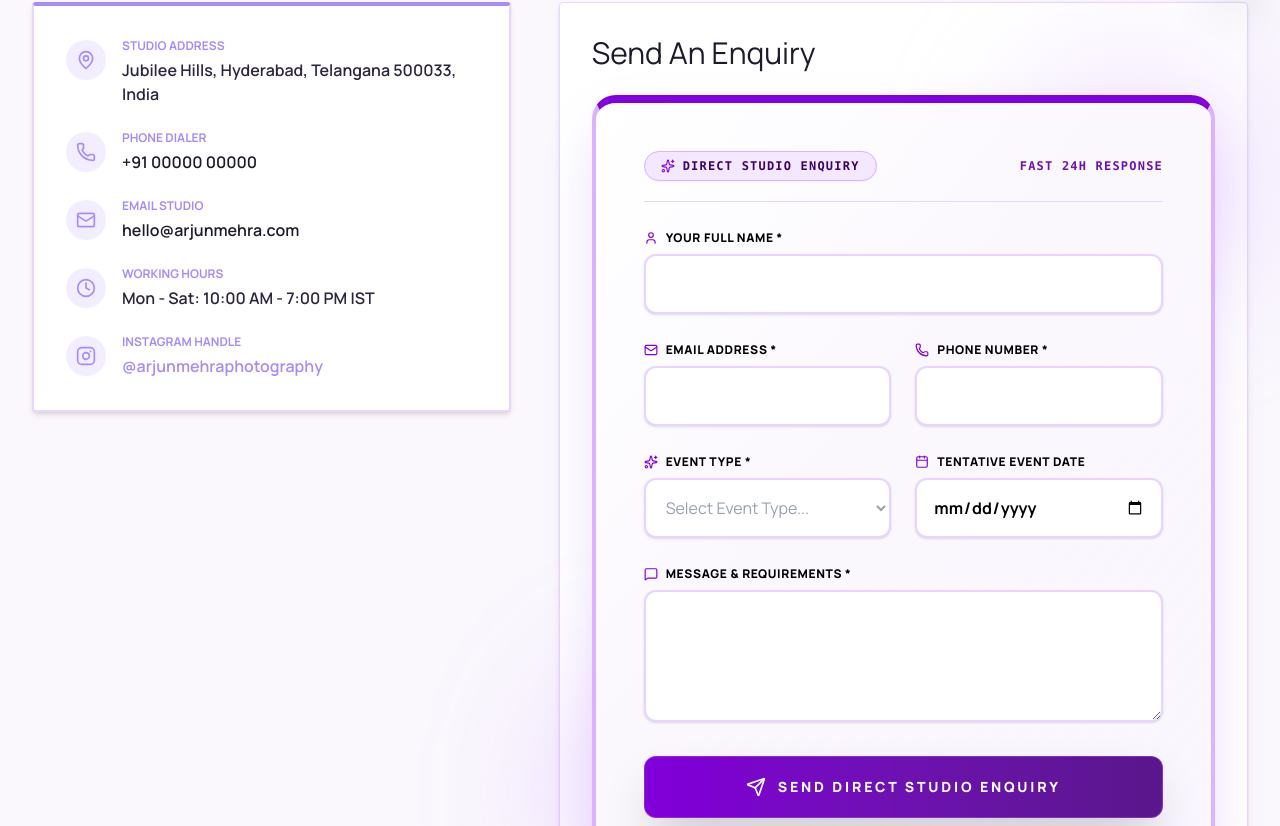
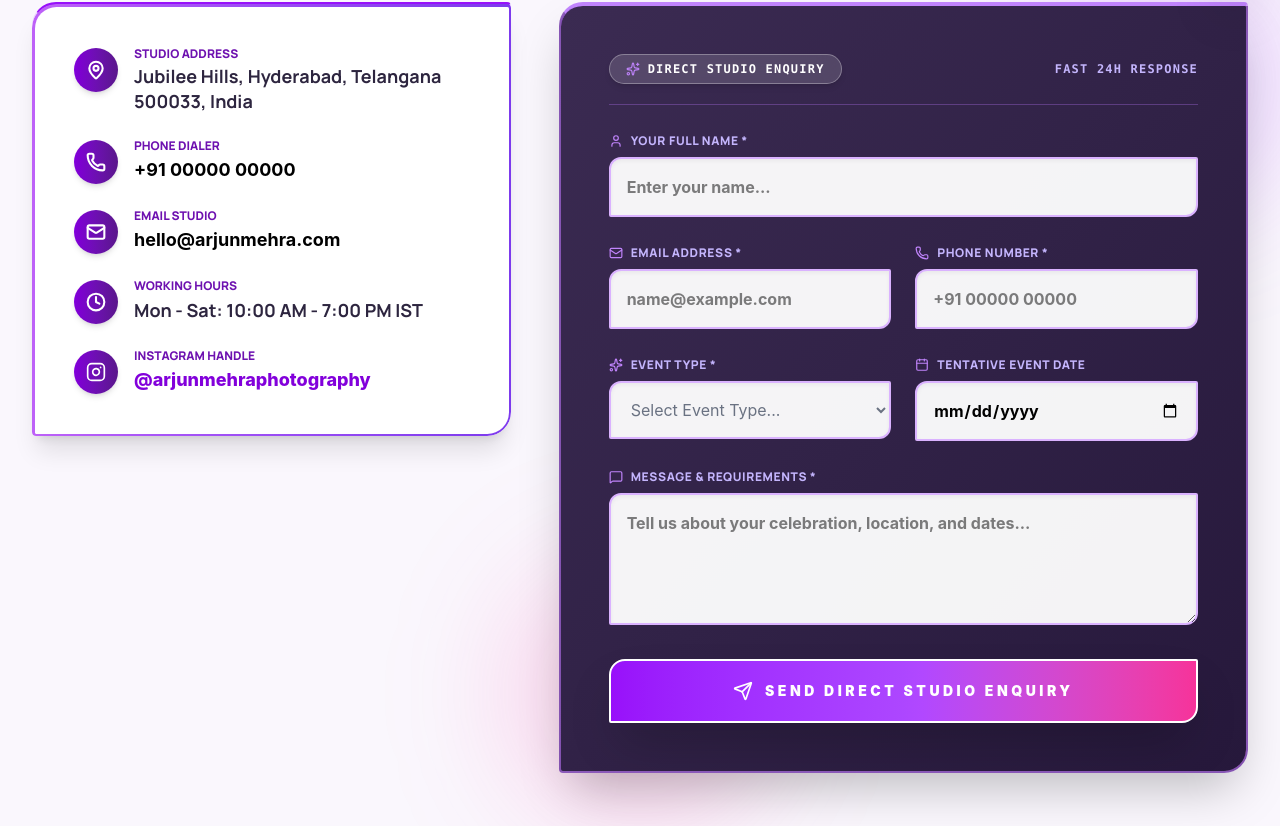
Before and after one commit to skotturty-dotcom/photography_website, a React (Vite) app: page /contact in a window 1280 px wide. Shown: the part 774-1600 px from the top of the page. Built offline with nearby package versions, Linux system fonts and the light colour scheme; a web font is replaced by a local one.

Commit message:
style: upgrade Contact Studio and Enquiry Form section to ultra-luxury plum-purple theme with 2-corner leaf curves and glowing animated border beams

```diff
--- a/src/components/forms/ContactForm.jsx
+++ b/src/components/forms/ContactForm.jsx
@@ -12,20 +12,20 @@ export const ContactForm = () => {
 
   if (submitted) {
     return (
-      <div className="bg-gradient-to-br from-white via-purple-50/80 to-purple-100/90 border-4 border-purple-300 p-10 sm:p-14 rounded-3xl text-center space-y-6 shadow-2xl relative overflow-hidden">
-        <div className="w-20 h-20 rounded-full bg-purple-100 text-purple-700 mx-auto flex items-center justify-center shadow-inner border-2 border-purple-300">
+      <div className="bg-gradient-to-br from-[#3B2B52] via-[#312247] to-[#26183B] border-2 border-purple-400/60 border-t-4 border-t-[#C084FC] p-10 sm:p-14 rounded-tl-3xl rounded-br-3xl rounded-tr-sm rounded-bl-sm text-center space-y-6 shadow-2xl relative overflow-hidden animated-border-card-active">
+        <div className="w-20 h-20 rounded-full bg-[#C084FC] text-purple-950 mx-auto flex items-center justify-center shadow-2xl border-2 border-white">
           <CheckCircle2 className="w-12 h-12 stroke-[2.5]" />
         </div>
         <div className="space-y-2">
-          <h3 className="font-serif text-3xl sm:text-4xl text-[#000000] font-black">Message Received!</h3>
-          <p className="text-[#000000] text-base font-semibold max-w-md mx-auto leading-relaxed">
+          <h3 className="font-sans text-3xl sm:text-4xl text-white font-black tracking-tight">Message Received!</h3>
+          <p className="text-[#C4B5FD] text-base font-semibold max-w-md mx-auto leading-relaxed">
             Thank you for reaching out. Arjun and the studio team will review your enquiry and get back to you shortly.
           </p>
         </div>
         <button
           type="button"
           onClick={() => setSubmitted(false)}
-          className="px-8 py-3.5 bg-purple-700 text-white text-xs uppercase font-extrabold tracking-[0.2em] rounded-xl hover:bg-purple-800 transition-all shadow-lg"
+          className="px-8 py-3.5 bg-gradient-to-r from-purple-600 to-pink-600 text-white text-xs uppercase font-extrabold tracking-[0.2em] rounded-tl-xl rounded-br-xl hover:from-purple-700 hover:to-pink-700 transition-all shadow-xl border-2 border-white"
         >
           Send Another Message
         </button>
@@ -36,27 +36,27 @@ export const ContactForm = () => {
   return (
     <div className="relative">
       {/* Decorative Ambient Background Glow */}
-      <div className="absolute -top-12 -right-12 w-64 h-64 bg-purple-300/30 rounded-full blur-3xl pointer-events-none" />
-      <div className="absolute -bottom-12 -left-12 w-64 h-64 bg-purple-400/20 rounded-full blur-3xl pointer-events-none" />
+      <div className="absolute -top-12 -right-12 w-64 h-64 bg-purple-500/20 rounded-full blur-3xl pointer-events-none" />
+      <div className="absolute -bottom-12 -left-12 w-64 h-64 bg-pink-500/20 rounded-full blur-3xl pointer-events-none" />
 
       <form
         onSubmit={handleSubmit}
-        className="bg-gradient-to-br from-white via-[#FAF7FD] to-purple-50/90 border-4 border-purple-300 border-t-8 border-t-purple-700 p-8 sm:p-12 rounded-3xl space-y-7 shadow-[0_25px_60px_-15px_rgba(124,58,237,0.25)] relative overflow-hidden group"
+        className="bg-gradient-to-br from-[#3B2B52] via-[#312247] to-[#26183B] border-2 border-purple-400/60 border-t-4 border-t-[#C084FC] p-8 sm:p-12 rounded-tl-3xl rounded-br-3xl rounded-tr-sm rounded-bl-sm space-y-7 shadow-2xl relative overflow-hidden animated-border-card-active group"
       >
-        <div className="flex items-center justify-between border-b border-purple-200 pb-5">
-          <span className="inline-flex items-center space-x-2 bg-purple-100 border border-purple-300 text-purple-950 font-mono font-extrabold text-xs uppercase tracking-widest px-4 py-1.5 rounded-full shadow-xs">
-            <Sparkles className="w-3.5 h-3.5 text-purple-700 animate-pulse" />
+        <div className="flex items-center justify-between border-b border-purple-400/30 pb-5">
+          <span className="inline-flex items-center space-x-2 bg-white/15 border border-white/30 !text-white font-mono font-extrabold text-xs uppercase tracking-widest px-4 py-1.5 rounded-full shadow-md backdrop-blur-md">
+            <Sparkles className="w-3.5 h-3.5 text-[#C084FC] animate-pulse" />
             <span>DIRECT STUDIO ENQUIRY</span>
           </span>
-          <span className="text-xs font-mono font-bold text-purple-800 uppercase tracking-widest hidden sm:inline-block">
+          <span className="text-xs font-mono font-extrabold !text-[#C4B5FD] uppercase tracking-widest hidden sm:inline-block">
             FAST 24H RESPONSE
           </span>
         </div>
 
         {/* Full Name */}
         <div className="space-y-2">
-          <label className="text-xs uppercase tracking-wider text-[#000000] font-extrabold flex items-center space-x-2">
-            <User className="w-3.5 h-3.5 text-purple-700" />
+          <label className="text-xs uppercase tracking-wider !text-[#C4B5FD] font-extrabold flex items-center space-x-2">
+            <User className="w-3.5 h-3.5 text-[#C084FC]" />
             <span>Your Full Name *</span>
           </label>
           <input
@@ -64,16 +64,16 @@ export const ContactForm = () => {
             type="text"
             value={form.name}
             onChange={(e) => setForm({ ...form, name: e.target.value })}
-            placeholder=""
-            className="w-full bg-white border-2 border-purple-200 text-[#000000] font-bold text-base rounded-xl p-4 focus:outline-none focus:border-purple-600 focus:ring-4 focus:ring-purple-200/60 shadow-sm transition-all duration-300"
+            placeholder="Enter your name..."
+            className="w-full bg-white/95 border-2 border-purple-300 text-[#000000] font-sans font-bold text-base rounded-tl-xl rounded-br-xl rounded-tr-xs rounded-bl-xs p-4 focus:outline-none focus:border-[#C084FC] focus:ring-4 focus:ring-purple-400/40 shadow-inner transition-all duration-300"
           />
         </div>
 
         {/* Email & Phone */}
         <div className="grid grid-cols-1 sm:grid-cols-2 gap-6">
           <div className="space-y-2">
-            <label className="text-xs uppercase tracking-wider text-[#000000] font-extrabold flex items-center space-x-2">
-              <Mail className="w-3.5 h-3.5 text-purple-700" />
+            <label className="text-xs uppercase tracking-wider !text-[#C4B5FD] font-extrabold flex items-center space-x-2">
+              <Mail className="w-3.5 h-3.5 text-[#C084FC]" />
               <span>Email Address *</span>
             </label>
             <input
@@ -81,14 +81,14 @@ export const ContactForm = () => {
               type="email"
               value={form.email}
               onChange={(e) => setForm({ ...form, email: e.target.value })}
-              placeholder=""
-              className="w-full bg-white border-2 border-purple-200 text-[#000000] font-bold text-base rounded-xl p-4 focus:outline-none focus:border-purple-600 focus:ring-4 focus:ring-purple-200/60 shadow-sm transition-all duration-300"
+              placeholder="name@example.com"
+              className="w-full bg-white/95 border-2 border-purple-300 text-[#000000] font-sans font-bold text-base rounded-tl-xl rounded-br-xl rounded-tr-xs rounded-bl-xs p-4 focus:outline-none focus:border-[#C084FC] focus:ring-4 focus:ring-purple-400/40 shadow-inner transition-all duration-300"
             />
           </div>
 
           <div className="space-y-2">
-            <label className="text-xs uppercase tracking-wider text-[#000000] font-extrabold flex items-center space-x-2">
-              <Phone className="w-3.5 h-3.5 text-purple-700" />
+            <label className="text-xs uppercase tracking-wider !text-[#C4B5FD] font-extrabold flex items-center space-x-2">
+              <Phone className="w-3.5 h-3.5 text-[#C084FC]" />
               <span>Phone Number *</span>
             </label>
             <input
@@ -96,8 +96,8 @@ export const ContactForm = () => {
               type="tel"
               value={form.phone}
               onChange={(e) => setForm({ ...form, phone: e.target.value })}
-              placeholder=""
-              className="w-full bg-white border-2 border-purple-200 text-[#000000] font-bold text-base rounded-xl p-4 focus:outline-none focus:border-purple-600 focus:ring-4 focus:ring-purple-200/60 shadow-sm transition-all duration-300"
+              placeholder="+91 00000 00000"
+              className="w-full bg-white/95 border-2 border-purple-300 text-[#000000] font-sans font-bold text-base rounded-tl-xl rounded-br-xl rounded-tr-xs rounded-bl-xs p-4 focus:outline-none focus:border-[#C084FC] focus:ring-4 focus:ring-purple-400/40 shadow-inner transition-all duration-300"
             />
           </div>
         </div>
@@ -105,19 +105,19 @@ export const ContactForm = () => {
         {/* Event Type & Date */}
         <div className="grid grid-cols-1 sm:grid-cols-2 gap-6">
           <div className="space-y-2">
-            <label className="text-xs uppercase tracking-wider text-[#000000] font-extrabold flex items-center space-x-2">
-              <Sparkles className="w-3.5 h-3.5 text-purple-700" />
+            <label className="text-xs uppercase tracking-wider !text-[#C4B5FD] font-extrabold flex items-center space-x-2">
+              <Sparkles className="w-3.5 h-3.5 text-[#C084FC]" />
               <span>Event Type *</span>
             </label>
             <select
               required
               value={form.eventType}
               onChange={(e) => setForm({ ...form, eventType: e.target.value })}
-              className={`w-full bg-white border-2 border-purple-200 font-bold text-base rounded-xl p-4 focus:outline-none focus:border-purple-600 focus:ring-4 focus:ring-purple-200/60 shadow-sm transition-all duration-300 ${
-                form.eventType === '' ? 'text-gray-400 font-normal' : 'text-[#000000]'
+              className={`w-full bg-white/95 border-2 border-purple-300 font-sans font-bold text-base rounded-tl-xl rounded-br-xl rounded-tr-xs rounded-bl-xs p-4 focus:outline-none focus:border-[#C084FC] focus:ring-4 focus:ring-purple-400/40 shadow-inner transition-all duration-300 ${
+                form.eventType === '' ? 'text-gray-500 font-normal' : 'text-[#000000]'
               }`}
             >
-              <option value="" disabled className="text-gray-400 font-normal">Select Event Type...</option>
+              <option value="" disabled className="text-gray-500 font-normal">Select Event Type...</option>
               <option value="Wedding" className="text-[#000000] font-bold">Wedding Photography</option>
               <option value="Pre-Wedding" className="text-[#000000] font-bold">Pre-Wedding Shoot</option>
               <option value="Events" className="text-[#000000] font-bold">Event Celebration</option>
@@ -127,23 +127,23 @@ export const ContactForm = () => {
           </div>
 
           <div className="space-y-2">
-            <label className="text-xs uppercase tracking-wider text-[#000000] font-extrabold flex items-center space-x-2">
-              <Calendar className="w-3.5 h-3.5 text-purple-700" />
+            <label className="text-xs uppercase tracking-wider !text-[#C4B5FD] font-extrabold flex items-center space-x-2">
+              <Calendar className="w-3.5 h-3.5 text-[#C084FC]" />
               <span>Tentative Event Date</span>
             </label>
             <input
               type="date"
               value={form.date}
               onChange={(e) => setForm({ ...form, date: e.target.value })}
-              className="w-full bg-white border-2 border-purple-200 text-[#000000] font-bold text-base rounded-xl p-4 focus:outline-none focus:border-purple-600 focus:ring-4 focus:ring-purple-200/60 shadow-sm transition-all duration-300"
+              className="w-full bg-white/95 border-2 border-purple-300 text-[#000000] font-sans font-bold text-base rounded-tl-xl rounded-br-xl rounded-tr-xs rounded-bl-xs p-4 focus:outline-none focus:border-[#C084FC] focus:ring-4 focus:ring-purple-400/40 shadow-inner transition-all duration-300"
             />
           </div>
         </div>
 
         {/* Message */}
         <div className="space-y-2">
-          <label className="text-xs uppercase tracking-wider text-[#000000] font-extrabold flex items-center space-x-2">
-            <MessageSquare className="w-3.5 h-3.5 text-purple-700" />
+          <label className="text-xs uppercase tracking-wider !text-[#C4B5FD] font-extrabold flex items-center space-x-2">
+            <MessageSquare className="w-3.5 h-3.5 text-[#C084FC]" />
             <span>Message & Requirements *</span>
           </label>
           <textarea
@@ -151,14 +151,14 @@ export const ContactForm = () => {
             rows="4"
             value={form.message}
             onChange={(e) => setForm({ ...form, message: e.target.value })}
-            placeholder=""
-            className="w-full bg-white border-2 border-purple-200 text-[#000000] font-bold text-base rounded-xl p-4 focus:outline-none focus:border-purple-600 focus:ring-4 focus:ring-purple-200/60 shadow-sm transition-all duration-300"
+            placeholder="Tell us about your celebration, location, and dates..."
+            className="w-full bg-white/95 border-2 border-purple-300 text-[#000000] font-sans font-bold text-base rounded-tl-xl rounded-br-xl rounded-tr-xs rounded-bl-xs p-4 focus:outline-none focus:border-[#C084FC] focus:ring-4 focus:ring-purple-400/40 shadow-inner transition-all duration-300"
           />
         </div>
 
         <button
           type="submit"
-          className="w-full py-5 bg-gradient-to-r from-purple-700 via-purple-800 to-purple-900 hover:from-purple-800 hover:to-purple-950 text-white font-extrabold uppercase tracking-[0.2em] text-xs sm:text-sm rounded-xl shadow-2xl transition-all duration-300 hover:scale-[1.01] flex items-center justify-center space-x-3 border border-purple-400/30"
+          className="w-full py-5 bg-gradient-to-r from-purple-600 via-purple-500 to-pink-500 hover:from-purple-700 hover:to-pink-600 text-white font-sans font-black uppercase tracking-[0.25em] text-xs sm:text-sm rounded-tl-2xl rounded-br-2xl rounded-tr-xs rounded-bl-xs shadow-2xl transition-all duration-300 hover:scale-[1.02] flex items-center justify-center space-x-3 border-2 border-white cursor-pointer"
         >
           <Send className="w-5 h-5" />
           <span>Send Direct Studio Enquiry</span>
--- a/src/pages/Contact.jsx
+++ b/src/pages/Contact.jsx
@@ -35,58 +35,58 @@ export const Contact = () => {
           <div className="grid grid-cols-1 lg:grid-cols-12 gap-12">
             {/* Contact Details Card */}
             <div className="lg:col-span-5 space-y-8">
-              <div className="bg-white border-2 border-studio-border border-t-4 border-t-studio-gold p-8 rounded-sm space-y-6 text-sm shadow-md">
+              <div className="bg-white border-2 border-purple-200 border-t-4 border-t-purple-600 p-8 sm:p-10 rounded-tl-3xl rounded-br-3xl rounded-tr-sm rounded-bl-sm space-y-6 text-sm shadow-xl animated-border-card">
                 <div className="flex items-start space-x-4">
-                  <div className="p-2.5 rounded-full bg-studio-gold/15 text-studio-gold shrink-0 mt-0.5">
-                    <MapPin className="w-5 h-5" />
+                  <div className="p-3 rounded-full bg-gradient-to-r from-purple-700 to-purple-900 text-white shrink-0 shadow-md mt-0.5">
+                    <MapPin className="w-5 h-5 !text-white stroke-[2.5]" />
                   </div>
                   <div>
-                    <h4 className="font-body text-xs uppercase tracking-widest text-studio-gold font-bold">Studio Address</h4>
-                    <p className="font-body text-sm sm:text-base text-studio-text font-semibold pt-1">{photographerConfig.fullAddress}</p>
+                    <h4 className="font-mono text-xs uppercase tracking-widest text-purple-800 font-extrabold">Studio Address</h4>
+                    <p className="font-sans text-base sm:text-lg text-[#000000] font-bold pt-0.5 leading-snug">{photographerConfig.fullAddress}</p>
                   </div>
                 </div>
 
                 <div className="flex items-start space-x-4">
-                  <div className="p-2.5 rounded-full bg-studio-gold/15 text-studio-gold shrink-0 mt-0.5">
-                    <Phone className="w-5 h-5" />
+                  <div className="p-3 rounded-full bg-gradient-to-r from-purple-700 to-purple-900 text-white shrink-0 shadow-md mt-0.5">
+                    <Phone className="w-5 h-5 !text-white stroke-[2.5]" />
                   </div>
                   <div>
-                    <h4 className="font-body text-xs uppercase tracking-widest text-studio-gold font-bold">Phone Dialer</h4>
-                    <a href={`tel:${photographerConfig.phone}`} className="font-body text-sm sm:text-base text-studio-text hover:text-studio-gold font-semibold pt-1 block">
+                    <h4 className="font-mono text-xs uppercase tracking-widest text-purple-800 font-extrabold">Phone Dialer</h4>
+                    <a href={`tel:${photographerConfig.phone}`} className="font-sans text-base sm:text-lg text-[#000000] hover:text-purple-700 font-bold pt-0.5 block transition-colors">
                       {photographerConfig.phoneDisplay}
                     </a>
                   </div>
                 </div>
 
                 <div className="flex items-start space-x-4">
-                  <div className="p-2.5 rounded-full bg-studio-gold/15 text-studio-gold shrink-0 mt-0.5">
-                    <Mail className="w-5 h-5" />
+                  <div className="p-3 rounded-full bg-gradient-to-r from-purple-700 to-purple-900 text-white shrink-0 shadow-md mt-0.5">
+                    <Mail className="w-5 h-5 !text-white stroke-[2.5]" />
                   </div>
                   <div>
-                    <h4 className="font-body text-xs uppercase tracking-widest text-studio-gold font-bold">Email Studio</h4>
-                    <a href={`mailto:${photographerConfig.email}`} className="font-body text-sm sm:text-base text-studio-text hover:text-studio-gold font-semibold pt-1 block">
+                    <h4 className="font-mono text-xs uppercase tracking-widest text-purple-800 font-extrabold">Email Studio</h4>
+                    <a href={`mailto:${photographerConfig.email}`} className="font-sans text-base sm:text-lg text-[#000000] hover:text-purple-700 font-bold pt-0.5 block transition-colors">
                       {photographerConfig.email}
                     </a>
                   </div>
                 </div>
 
                 <div className="flex items-start space-x-4">
-                  <div className="p-2.5 rounded-full bg-studio-gold/15 text-studio-gold shrink-0 mt-0.5">
-                    <Clock className="w-5 h-5" />
+                  <div className="p-3 rounded-full bg-gradient-to-r from-purple-700 to-purple-900 text-white shrink-0 shadow-md mt-0.5">
+                    <Clock className="w-5 h-5 !text-white stroke-[2.5]" />
                   </div>
                   <div>
-                    <h4 className="font-body text-xs uppercase tracking-widest text-studio-gold font-bold">Working Hours</h4>
-                    <p className="font-body text-sm sm:text-base text-studio-text font-semibold pt-1">{photographerConfig.workingHours}</p>
+                    <h4 className="font-mono text-xs uppercase tracking-widest text-purple-800 font-extrabold">Working Hours</h4>
+                    <p className="font-sans text-base sm:text-lg text-[#000000] font-bold pt-0.5">{photographerConfig.workingHours}</p>
                   </div>
                 </div>
 
                 <div className="flex items-start space-x-4">
-                  <div className="p-2.5 rounded-full bg-studio-gold/15 text-studio-gold shrink-0 mt-0.5">
-                    <InstagramIcon className="w-5 h-5" />
+                  <div className="p-3 rounded-full bg-gradient-to-r from-purple-700 to-purple-900 text-white shrink-0 shadow-md mt-0.5">
+                    <InstagramIcon className="w-5 h-5 !text-white" />
                   </div>
                   <div>
-                    <h4 className="font-body text-xs uppercase tracking-widest text-studio-gold font-bold">Instagram Handle</h4>
-                    <a href={photographerConfig.instagramUrl} target="_blank" rel="noopener noreferrer" className="font-body text-sm sm:text-base text-studio-gold hover:underline font-semibold pt-1 block">
+                    <h4 className="font-mono text-xs uppercase tracking-widest text-purple-800 font-extrabold">Instagram Handle</h4>
+                    <a href={photographerConfig.instagramUrl} target="_blank" rel="noopener noreferrer" className="font-sans text-base sm:text-lg text-purple-700 hover:text-purple-900 font-extrabold pt-0.5 block hover:underline transition-colors">
                       {photographerConfig.instagram}
                     </a>
                   </div>
@@ -96,10 +96,7 @@ export const Contact = () => {
 
             {/* Contact Form */}
             <div className="lg:col-span-7 space-y-6">
-              <div className="bg-white border border-studio-border p-8 rounded-sm shadow-md space-y-6">
-                <h3 className="font-heading text-3xl text-studio-text font-normal">Send An Enquiry</h3>
-                <ContactForm />
-              </div>
+              <ContactForm />
             </div>
           </div>
         </div>
```
Also changed, not shown: src/pages/Home.jsx (+38 -32 lines).
